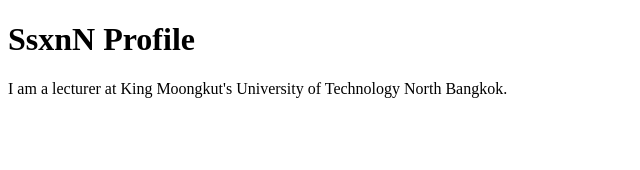
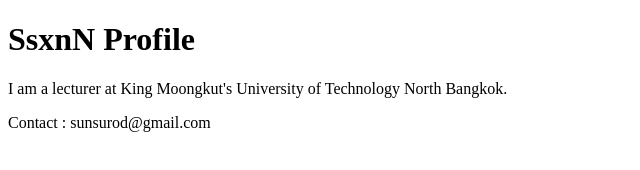
Before and after one commit to SsxnN7070/git-des-pro, a plain HTML site: page index.html in a window 1280 px wide. Shown: the whole page, without its empty margins (0-640 px from the left). Drawn offline with Linux system fonts and the light colour scheme.

Commit message:
add contact
my contact

```diff
--- a/index.html
+++ b/index.html
@@ -8,5 +8,6 @@
 <body>
     <h1>SsxnN Profile</h1>
     <p>I am a lecturer at King Moongkut's University of Technology North Bangkok.</p>
+    <footer>Contact : sunsurod@gmail.com</footer>
 </body>
 </html>
```
